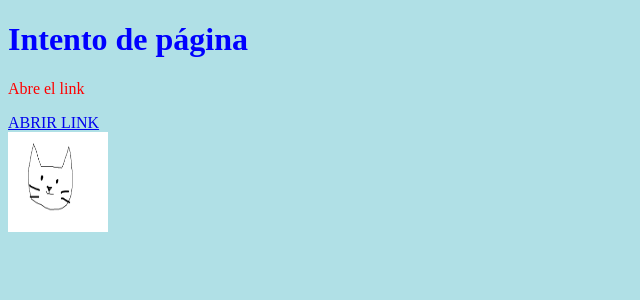
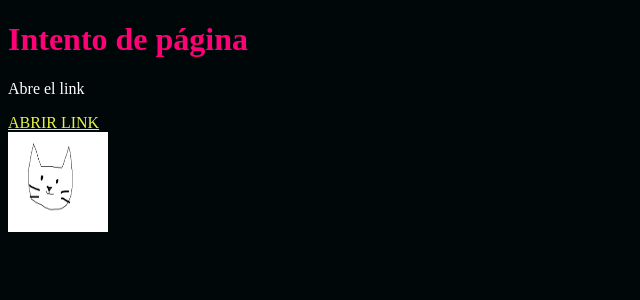
Before and after one commit to David-Galarraga/GalarragaIgnacio, a PHP site: page / in a window 1280 px wide. Shown: the top 300 px of the page, without its empty margins (0-640 px from the left). Run offline with PHP 8.4, Linux system fonts and the light colour scheme.

Commit message:
modificando css

```diff
--- a/Styles.css
+++ b/Styles.css
@@ -1,3 +1,4 @@
-body {background-color: powderblue;}
-h1 {color: blue;}
-p {color: red;}
+body {background-color: rgb(0, 7, 8);}
+h1 {color: rgb(255, 0, 119);}
+p {color: rgb(255, 255, 255);}
+a {color: rgb(230, 241, 72);}
```
Also changed, not shown: index.html (line endings or trailing spaces).
